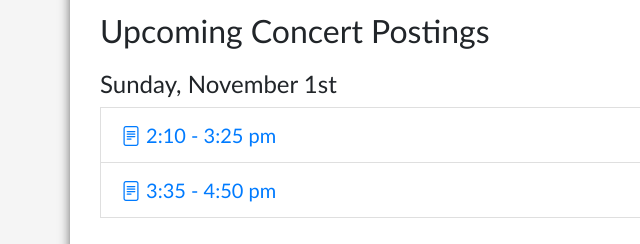
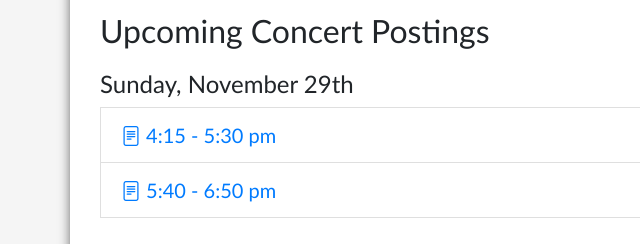
Before and after one commit to rozzasun/kmc-website, a plain HTML site: page concertTimesAndMessages.html in a window 1280 px wide. Shown: the part 450-694 px from the top of the page, 0-640 px from the left. Drawn offline with nearby package versions, Linux system fonts and the light colour scheme.

Commit message:
upload Nov 2026 programs

```diff
--- a/concertTimesAndMessages.html
+++ b/concertTimesAndMessages.html
@@ -94,23 +94,23 @@
                 Coming Soon
               </p> -->
 
-              <h4 class="mt-3">Sunday, November 1st</h4>
+              <h4 class="mt-3">Sunday, November 29th</h4>
               <a
                 style="font-size: 20px"
-                href="docs/programs/2026/11-nov/2026-11-01_1.pdf"
+                href="docs/programs/2026/11-nov/2026-11-29_1.pdf"
                 class="list-group-item"
               >
                 <i class="bi bi-file-text"></i>
-                2:10 - 3:25 pm
+                4:15 - 5:30 pm
               </a>
 
               <a
                 style="font-size: 20px"
-                href="docs/programs/2026/11-nov/2026-11-01_2.pdf"
+                href="docs/programs/2026/11-nov/2026-11-29_2.pdf"
                 class="list-group-item"
               >
                 <i class="bi bi-file-text"></i>
-                3:35 - 4:50 pm
+                5:40 - 6:50 pm
               </a>
 
               <h2>Concert Request Form</h2>
```
Also changed, not shown: 2 other files.
